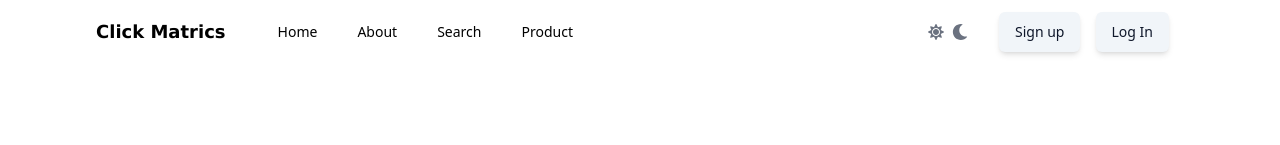
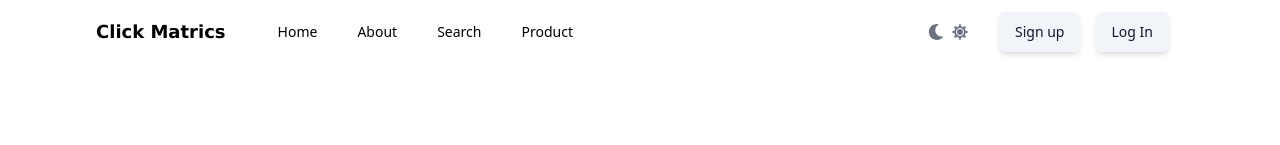
Before and after one commit to oxiton-foundation/click-metrics, a React (Vite) app in the folder client/: page / in a window 1280 px wide. Shown: the top 145 px of the page. Built offline with nearby package versions, Linux system fonts and the light colour scheme.

Commit message:
Modified Navbar.tsx

```diff
--- a/client/src/landing/components/Navbar.tsx
+++ b/client/src/landing/components/Navbar.tsx
@@ -49,13 +49,13 @@ const Navbar: React.FC = () => {
 
           <div className="hidden md:flex items-center space-x-4">
             <div className="flex items-center space-x-2">
+            <FaMoon
+                className={`cursor-pointer ${theme === 'dark' ? 'text-yellow-500' : 'text-gray-500'}`}
+                onClick={() => setTheme('dark')}
+              />
               <FaSun
                 className={`cursor-pointer ${theme === 'light' ? 'text-yellow-500' : 'text-gray-500'}`}
                 onClick={() => setTheme('light')}
-              />
-              <FaMoon
-                className={`cursor-pointer ${theme === 'dark' ? 'text-yellow-500' : 'text-gray-500'}`}
-                onClick={() => setTheme('dark')}
               />
             </div>
             <div className="w-[200px] flex items-center justify-evenly">
```
